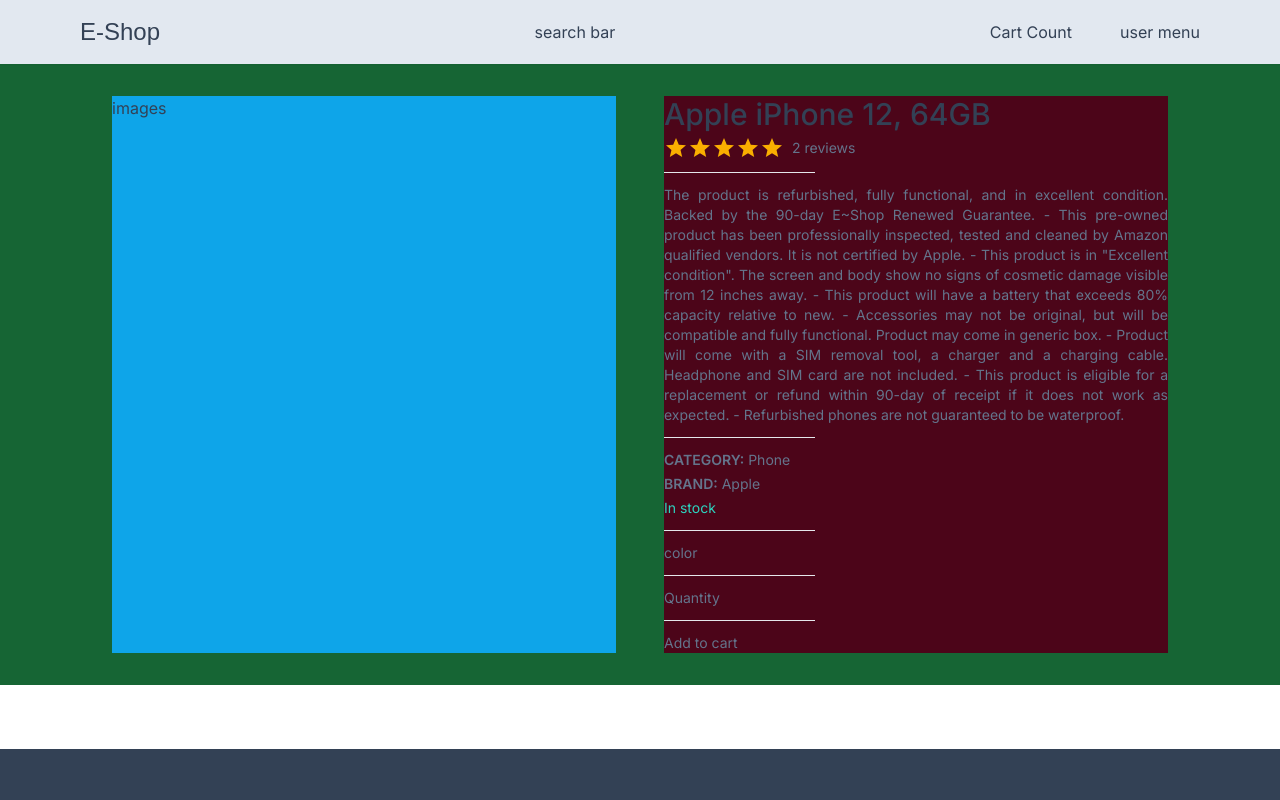
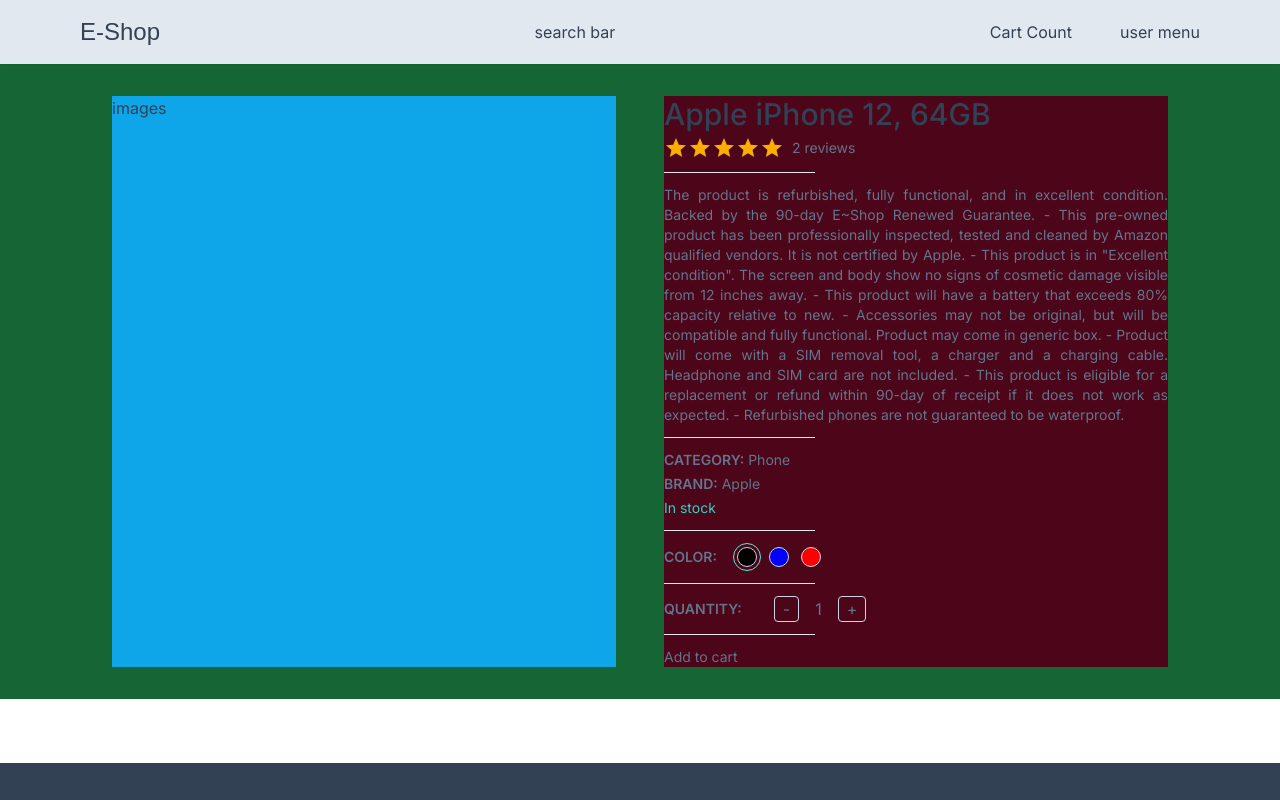
Before and after one commit to meshackkirwachumba/e-shop, a Next.js app: page /product/1 in a window 1280 px wide. Shown: the top 800 px of the page. Built offline with nearby package versions, Linux system fonts and the light colour scheme; a web font is replaced by a local one.

Commit message:
toggle btw colors and quantity

```diff
--- /dev/null
+++ b/app/components/products/SetColor.tsx
@@ -0,0 +1,57 @@
+"use client";
+
+import {
+  CartProductType,
+  selectedImgType,
+} from "@/app/product/[productId]/ProductDetails";
+
+interface SetColorProps {
+  images: selectedImgType[];
+  cartProduct: CartProductType;
+  handleColorSelect: (value: selectedImgType) => void;
+}
+
+const SetColor = ({
+  images,
+  cartProduct,
+  handleColorSelect,
+}: SetColorProps) => {
+  return (
+    <div className="">
+      <div className="flex items-center gap-4">
+        <span className="font-semibold">COLOR:</span>
+        <div className="flex gap-1">
+          {images.map((image) => {
+            return (
+              <div
+                key={image.color}
+                onClick={() => handleColorSelect(image)}
+                className={`
+                 h-7
+                 w-7
+                 rounded-full
+                 border-teal-300
+                 flex
+                 items-center
+                 justify-center
+                 ${
+                   cartProduct.selectedImg.color === image.color
+                     ? "border-[1.5px]"
+                     : "border-none"
+                 }
+               `}
+              >
+                <div
+                  style={{ background: image.colorCode }}
+                  className="w-5 h-5 rounded-full border-[1.2px] border-slate-300 cursor-pointer"
+                ></div>
+              </div>
+            );
+          })}
+        </div>
+      </div>
+    </div>
+  );
+};
+
+export default SetColor;
--- /dev/null
+++ b/app/components/products/SetQuantity.tsx
@@ -0,0 +1,36 @@
+"use client";
+
+import { CartProductType } from "@/app/product/[productId]/ProductDetails";
+
+interface SetQuantityProps {
+  cartCounter?: boolean;
+  cartProduct: CartProductType;
+  handleQtyIncrease: () => void;
+  handleQtyDecrease: () => void;
+}
+
+const btnStyles = "border-[1.2px] border-slate-300 px-2 rounded";
+
+const SetQuantity = ({
+  cartCounter,
+  cartProduct,
+  handleQtyIncrease,
+  handleQtyDecrease,
+}: SetQuantityProps) => {
+  return (
+    <div className="flex items-center gap-8">
+      {cartCounter ? null : <div className="font-semibold">QUANTITY:</div>}
+      <div className="flex items-center text-base gap-4">
+        <button onClick={handleQtyDecrease} className={btnStyles}>
+          -
+        </button>
+        <div>{cartProduct.quantity}</div>
+        <button onClick={handleQtyIncrease} className={btnStyles}>
+          +
+        </button>
+      </div>
+    </div>
+  );
+};
+
+export default SetQuantity;
--- a/app/product/[productId]/ProductDetails.tsx
+++ b/app/product/[productId]/ProductDetails.tsx
@@ -1,7 +1,9 @@
 "use client";
 
+import SetColor from "@/app/components/products/SetColor";
+import SetQuantity from "@/app/components/products/SetQuantity";
 import { Rating } from "@mui/material";
-import { useState } from "react";
+import { useCallback, useState } from "react";
 
 interface ProductDetailsProps {
   product: any;
@@ -39,6 +41,34 @@
     quantity: 1,
     price: product.price,
   });
+
+  const handleColorSelect = useCallback(
+    (value: selectedImgType) => {
+      setCartProduct((prevCartProduct) => {
+        return { ...prevCartProduct, selectedImg: value };
+      });
+    },
+    [cartProduct.selectedImg]
+  );
+
+  const handleQtyIncrease = useCallback(() => {
+    if (cartProduct.quantity === 99) {
+      return;
+    }
+    setCartProduct((cartObj) => {
+      return { ...cartObj, quantity: cartObj.quantity + 1 };
+    });
+  }, [cartProduct]);
+
+  const handleQtyDecrease = useCallback(() => {
+    if (cartProduct.quantity === 1) {
+      return;
+    }
+    setCartProduct((cartObj) => {
+      return { ...cartObj, quantity: cartObj.quantity - 1 };
+    });
+  }, [cartProduct]);
+
   const productRating =
     product.reviews.reduce((acc: number, item: any) => item.rating + acc, 0) /
     product.reviews.length;
@@ -82,9 +112,19 @@
           {product.inStock ? "In stock" : "Out of stock"}
         </div>
         <Horizontal />
-        <div>color</div>
+        {/* colors */}
+        <SetColor
+          images={product.images}
+          cartProduct={cartProduct}
+          handleColorSelect={handleColorSelect}
+        />
         <Horizontal />
-        <div>Quantity</div>
+        {/* quantity tweaking */}
+        <SetQuantity
+          cartProduct={cartProduct}
+          handleQtyIncrease={handleQtyIncrease}
+          handleQtyDecrease={handleQtyDecrease}
+        />
         <Horizontal />
         <div>Add to cart</div>
       </div>
```
